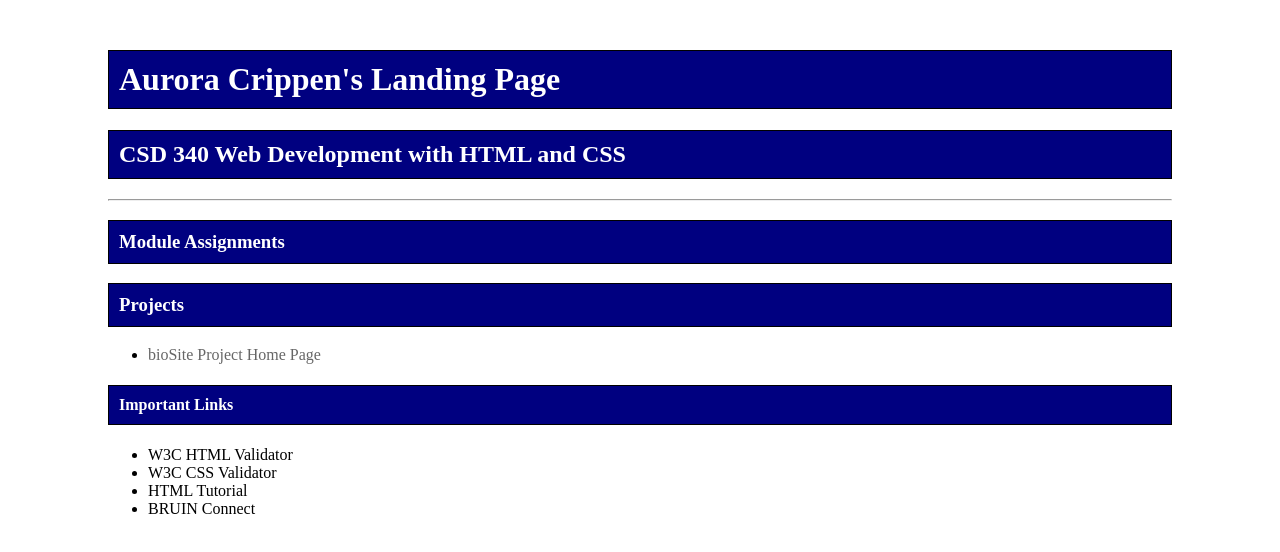
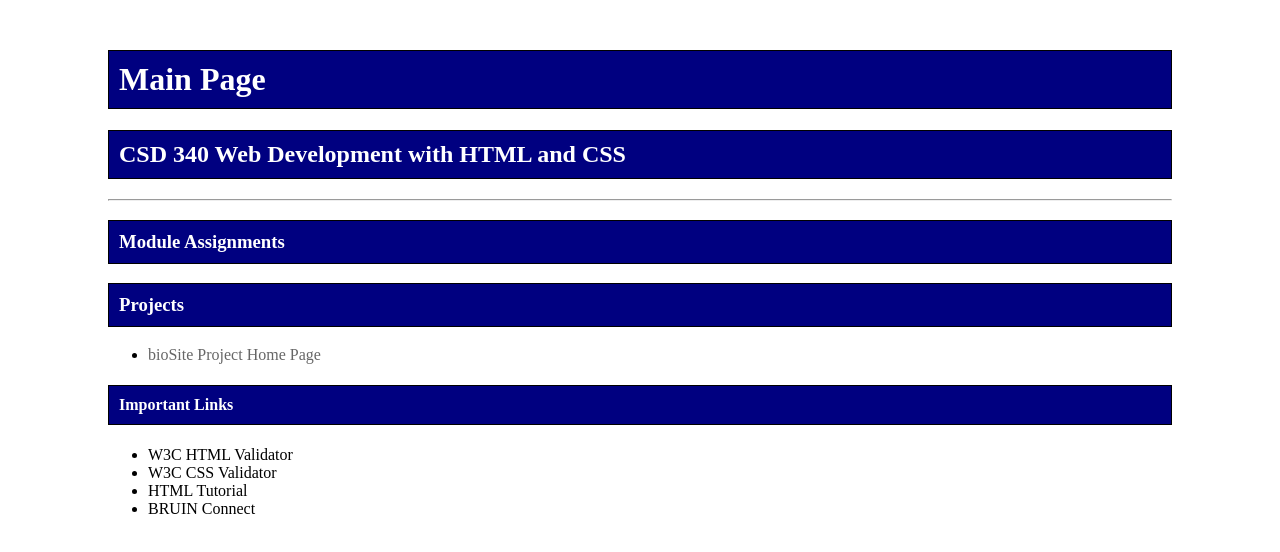
Before and after one commit to AuroraC25/Portfolio, a plain HTML site: page index.html in a window 1280 px wide. Drawn offline with Linux system fonts and the light colour scheme.

Commit message:
Update index.html

```diff
--- a/index.html
+++ b/index.html
@@ -14,7 +14,7 @@
 
 	<!-- Add an h1 tag and give it a text value of  <your first name> <your last name>  CSD 340 Landing Page
 	Example: Johann Bach's CSD 340 Landing Page-->
-	<h1>Aurora Crippen's Landing Page</h1>
+	<h1>Main Page</h1>
 
 	<!-- Add an h2 tag and give it a text value of  "CSD 340 Web Development with HTML and CSS" -->
 	<h2>CSD 340 Web Development with HTML and CSS</h2>
```
